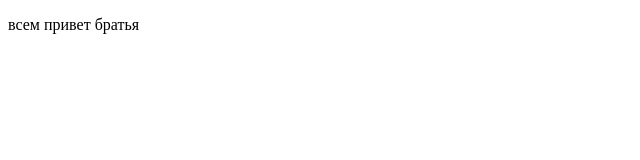
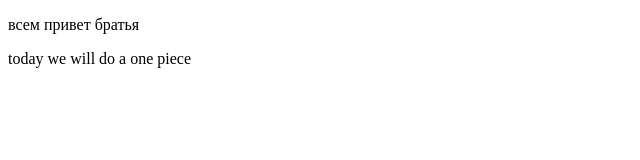
Before and after one commit to Sqwertik/ESA-ASE-Server, a plain HTML site: page index.html in a window 1280 px wide. Shown: the whole page, without its empty margins (0-640 px from the left). Drawn offline with Linux system fonts and the light colour scheme.

Commit message:
Update index.html

```diff
--- a/index.html
+++ b/index.html
@@ -7,5 +7,6 @@
 </head>
 <body>
   <p>всем привет братья</p>
+  <p> today we will do a one piece</p>
 </body>
 </html>
```
